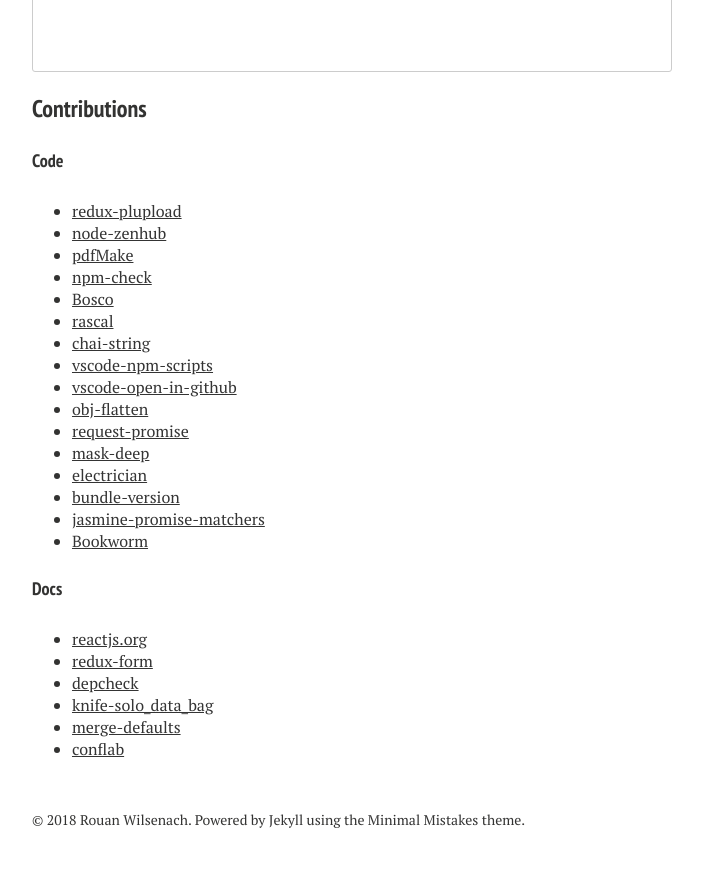
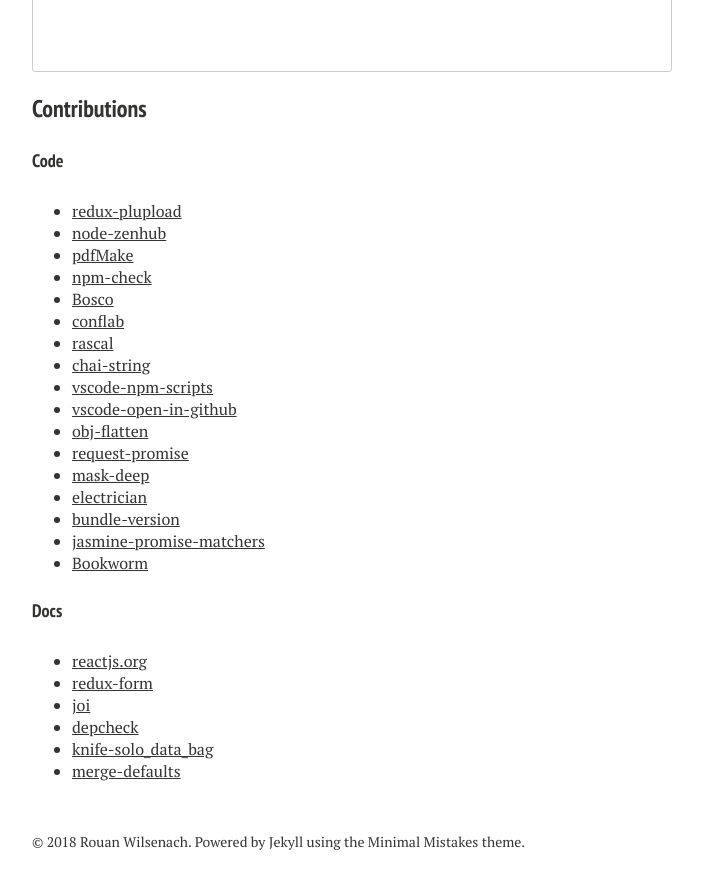
Before and after one commit to rouanw/rouanw.github.io, a Jekyll site: the page built from open-source/index.md, in a window 1280 px wide and 900 px high, scrolled down 3122 px. Shown: the top 889 px of the window, without its empty margins (288-991 px from the left). Built offline with Jekyll 4.4.1, drawn with Linux system fonts in a browser that asks for light colours; nearby versions of some CDN libraries; some web fonts are replaced; comment, search, counter and statistics services are not loaded.

Commit message:
add new contributions

```diff
--- a/open-source/index.md
+++ b/open-source/index.md
@@ -56,7 +57,7 @@ Here are a few open source projects to which [I've contributed](#contributions)
 
 - [reactjs.org](https://github.com/reactjs/reactjs.org/commits?author=rouanw)
 - [redux-form](https://github.com/erikras/redux-form/commits?author=rouanw)
+- [joi](https://github.com/hapijs/joi/commits?author=rouanw)
 - [depcheck](https://github.com/depcheck/depcheck/commits?author=rouanw)
 - [knife-solo_data_bag](https://github.com/thbishop/knife-solo_data_bag/commits?author=rouanw)
 - [merge-defaults](https://github.com/balderdashy/merge-defaults/commits?author=rouanw)
-- [conflab](https://github.com/tes/conflab/commits?author=rouanw)
```
Also changed, not shown: other parts of open-source/index.md (+1 -0 lines).
